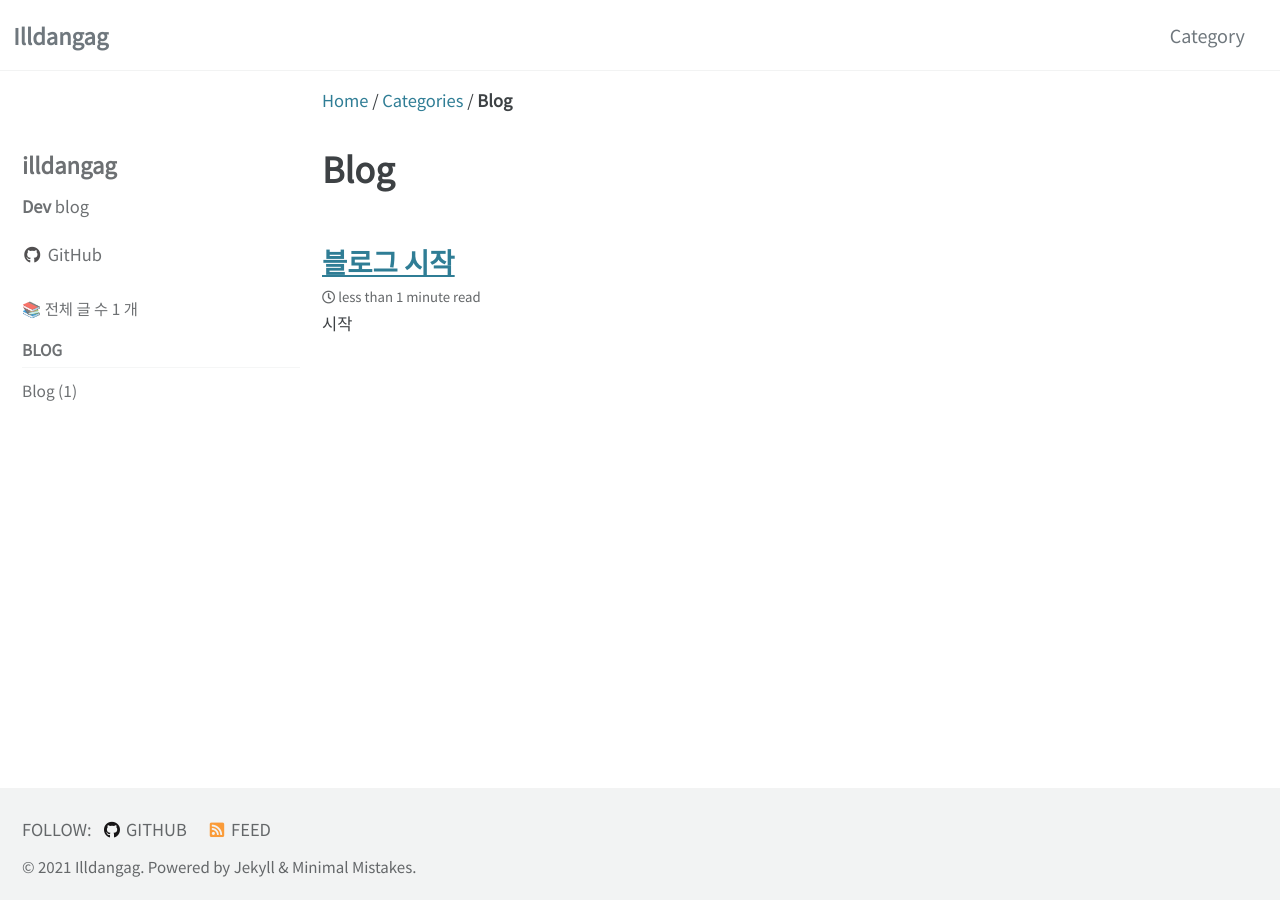
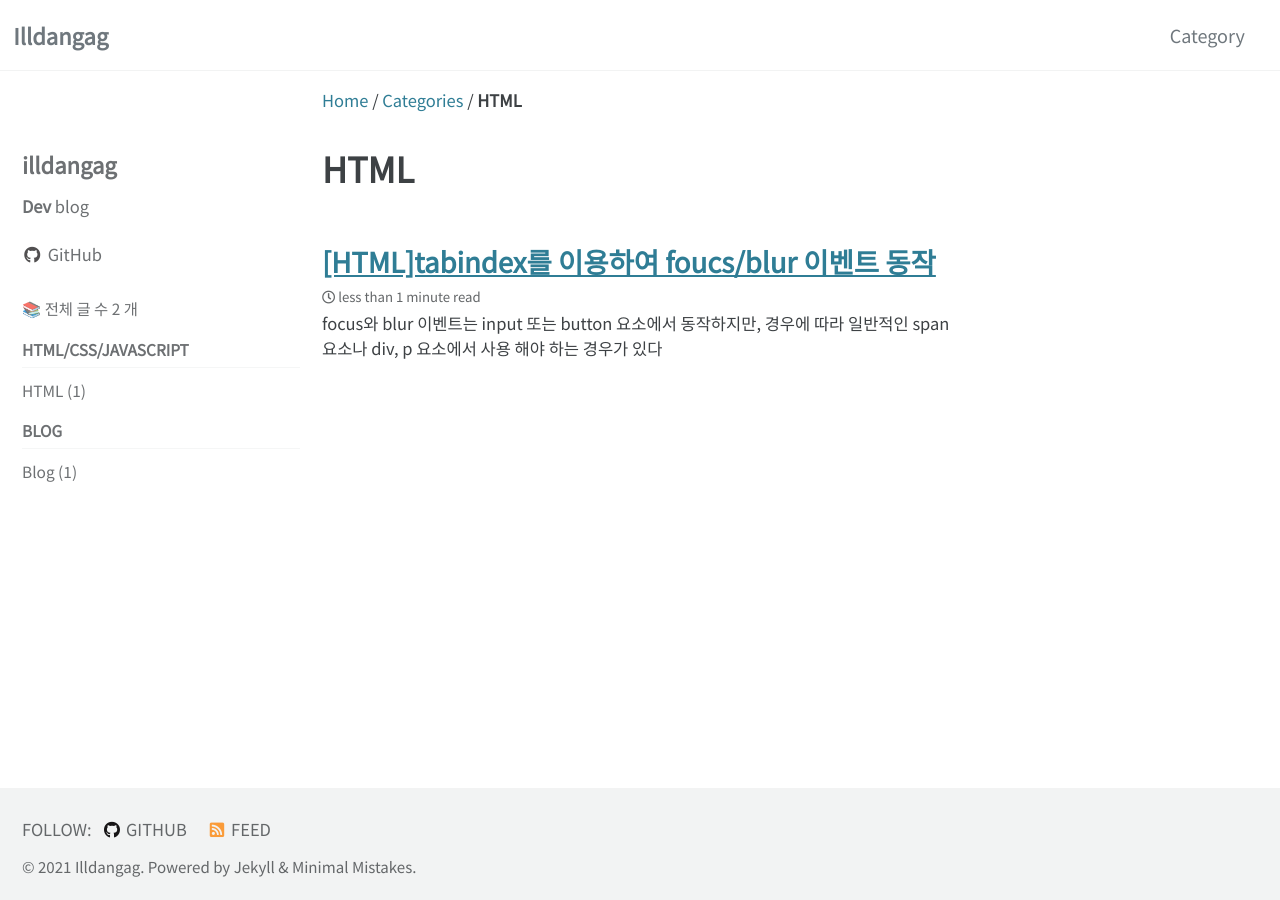
Before and after one commit to illdangag/illdangag.github.io, a Jekyll site: the page built from _pages/categories/category-html.md, in a window 1280 px wide. Built offline with Jekyll 4.4.1, drawn with Linux system fonts in a browser that asks for light colours; cached includes are drawn as plain includes.

Commit message:
HTML 포커스 관련 포스팅

```diff
--- a/_includes/nav-categories
+++ b/_includes/nav-categories
@@ -10,12 +10,22 @@
   <!-- <input id="ac-toc" name="accordion-toc" type="checkbox" />
   <label for="ac-toc">{{ site.data.ui-text[site.locale].menu_label }}</label> -->
   <ul class="nav__items">
-    <!--전체 글 수-->
+    <!-- 전체 글 수 -->
     <li class="nav_category_total"><span>📚 전체 글 수 {{sum}} 개</span></li>
+    <!-- HTML / CSS / Javascript-->
     <li>
-      <!--span 태그로 카테고리들을 크게 분류 ex) C/C++/C#-->
+      <span class="nav__sub-title">HTML/CSS/Javascript</span>
+      <ul>
+        {% for category in site.categories %}
+          {% if category[0] == "HTML" %}
+            <li><a href="/categories/html" class="">HTML ({{category[1].size}})</a></li>
+          {% endif %}
+        {% endfor %}
+      </ul>
+    </li>
+    <!-- Blog -->
+    <li>
       <span class="nav__sub-title">Blog</span>
-      <!--ul 태그로 같은 카테고리들 모아둔 페이지들 나열-->
       <ul>
         <!--Cpp 카테고리 글들을 모아둔 페이지인 /categories/cpp 주소의 글로 링크 연결-->
         <!--category[1].size 로 해당 카테고리를 가진 글의 개수 표시-->
--- a/_pages/categories/category-blog.md
+++ b/_pages/categories/category-html.md
@@ -1,11 +1,10 @@
 ---
-title: "Blog"
+title: "HTML"
 layout: archive
-permalink: categories/blog
+permalink: categories/html
 author_profile: true
 sidebar_main: true
 ---
 
-
-{% assign posts = site.categories.Blog %}
+{% assign posts = site.categories.HTML %}
 {% for post in posts %} {% include archive-single.html type=page.entries_layout %} {% endfor %}
--- /dev/null
+++ b/_posts/html/2021-07-13-01-element-focus.md
@@ -0,0 +1,32 @@
+---
+title:  "[HTML]tabindex를 이용하여 foucs/blur 이벤트 동작"
+# excerpt: "시작"
+# toc: true
+# toc_sticky: true
+# toc_label: "목차"
+classes:
+  - wide
+categories:
+  - HTML
+tags:
+  - HTML
+  - CSS
+  - Javascript
+
+last_modified_at: 2021-07-13
+---
+
+`focus`와 `blur` 이벤트는 `input` 또는 `button` 요소에서 동작하지만, 경우에 따라 일반적인 `span` 요소나 `div`, `p` 요소에서 사용 해야 하는 경우가 있다
+
+그런 경우에는 요소에 `tabindex`를 추가하면 `focus`와 `blur` 이벤트를 사용 할 수 있다
+
+<iframe src="https://codesandbox.io/embed/elementfocus-47dmp?fontsize=14&hidenavigation=1&theme=dark"
+     style="width:100%; height:500px; border:0; border-radius: 4px; overflow:hidden;"
+     title="element_focus"
+     allow="accelerometer; ambient-light-sensor; camera; encrypted-media; geolocation; gyroscope; hid; microphone; midi; payment; usb; vr; xr-spatial-tracking"
+     sandbox="allow-forms allow-modals allow-popups allow-presentation allow-same-origin allow-scripts"
+   ></iframe>
+
+`tabindex`에 -1로 설정한 요소는 `focus`와 `blur` CSS 및 Javascript 이벤트가 동작하지만, `tabindex`에 값을 설정하지 않은 요소는 이벤트가 동작하지 않는다
+
+- [참고 페이지 - developers.google.com](https://developers.google.com/web/fundamentals/accessibility/focus/using-tabindex?hl=ko)
```
Also changed, not shown: _posts/blog/2021-07-12-01-start-blog.md (renamed from _posts/2021-07-12-01-start-blog.md).
